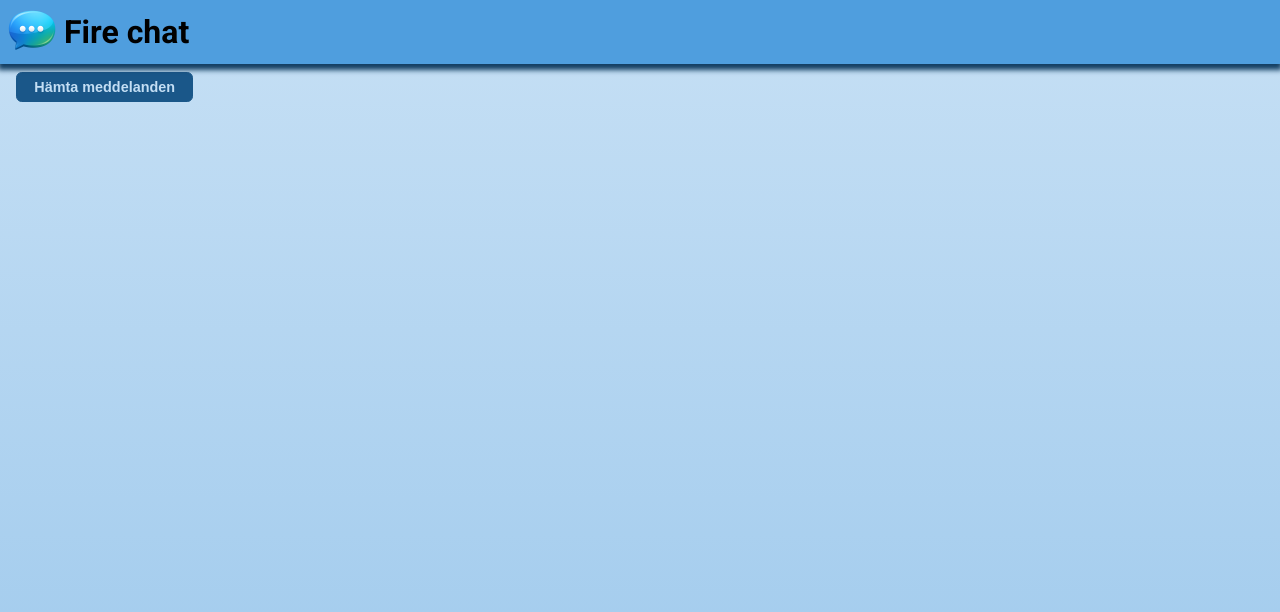
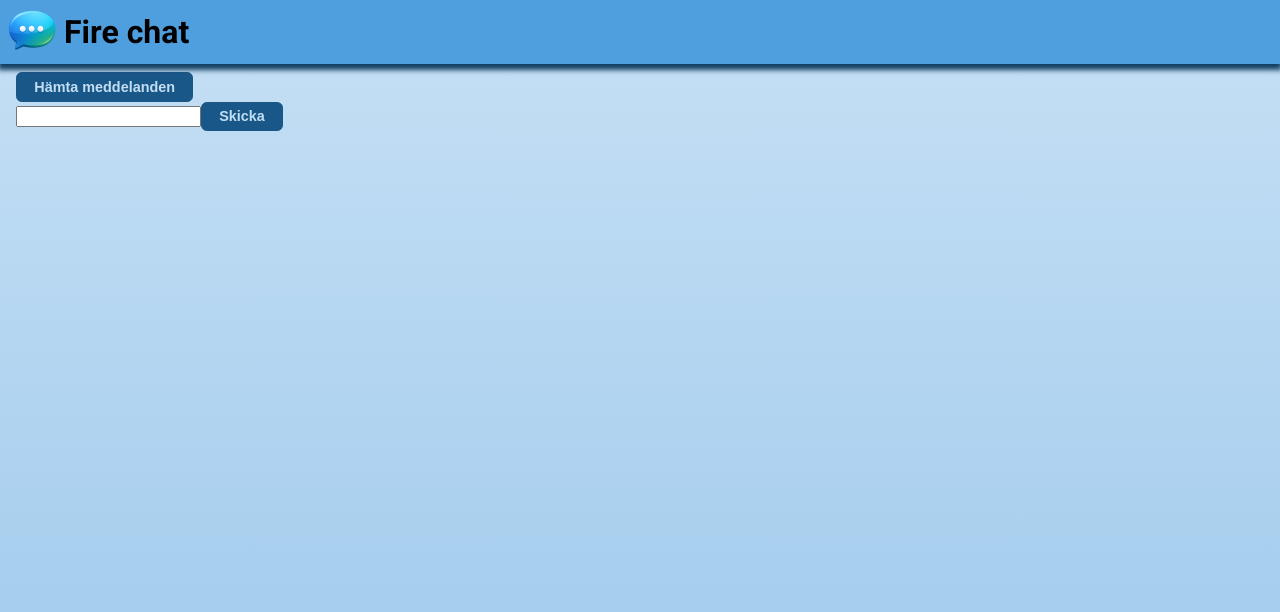
Before and after one commit to ha-fed25-jsf/09-firebase-chat, a React (Vite) app: page / in a window 1280 px wide. Shown: the top 612 px of the page. Built offline with nearby package versions, Linux system fonts and the light colour scheme.

Commit message:
Add chat message

```diff
--- a/src/App.jsx
+++ b/src/App.jsx
@@ -1,15 +1,26 @@
 
 import { useState } from 'react'
 import './App.css'
-import { getMessages } from './data/crud'
+import { getMessages, sendMessage } from './data/crud'
 
 const App = () => {
 	const [messages, setMessages] = useState([])
+	const [senderMessage, setSenderMessage] = useState('')
 
 
 	const handleGet = async () => {
 		const ms = await getMessages()
 		setMessages(ms)
+	}
+
+	const handleSend = async () => {
+		setSenderMessage('')
+		// Vi returnerar id ifall vi skulle behöva det i framtiden
+		const newId = await sendMessage({
+			text: senderMessage,
+			sender: 'David'
+		})
+		console.log('Meddelande skickat')
 	}
 
 	return (
@@ -28,16 +39,14 @@ const App = () => {
 						<p> Från {m.sender} den {m.time}. </p>
 					</div>
 				))}
-				{/* main
-				<div className="box">
-					<p> box 1 </p>
-				</div>
-				<div className="box user right">
-					<p> box 2 </p>
-				</div>
 
-				<button className="primary"> yolo 1 </button>
-				<button className="ghost"> yolo 2 </button> */}
+				<section>
+					<input type="text"
+						value={senderMessage}
+						onChange={e => setSenderMessage(e.target.value)}
+						/>
+					<button onClick={handleSend}> Skicka </button>
+				</section>
 			</main>
 		</div>
 	)
--- a/src/data/crud.js
+++ b/src/data/crud.js
@@ -1,4 +1,4 @@
-import { getFirestore, collection, addDoc, getDocs, getDoc, doc, updateDoc, deleteDoc } from 'firebase/firestore/lite'
+import { getFirestore, collection, addDoc, getDocs, getDoc, doc, updateDoc, deleteDoc, Timestamp } from 'firebase/firestore/lite'
 import { db } from './database.js'
 
 
@@ -33,7 +33,21 @@ function toDateTimeString(firestoreTimestamp) {
 	return formattedDateTime
 }
 
-export { getMessages }
+
+async function sendMessage(message) {
+// await addDoc(fruitsCol, { name })
+	const msgCol = collection(db, 'messages')
+	const docRef = await addDoc(msgCol, {
+		...message,
+		time: Timestamp.now()
+	})
+	console.log("Dokument skrivet med ID: ", docRef.id);
+	return docRef.id
+}
+
+
+
+export { getMessages, sendMessage }
 
 // async function getFruits() {
 // 	const fruitsCol = collection(db, 'fruits')
```
